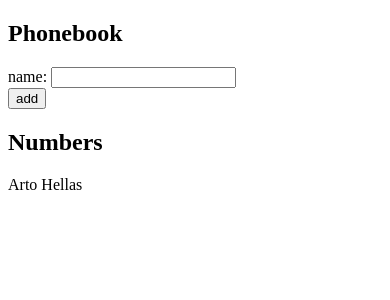
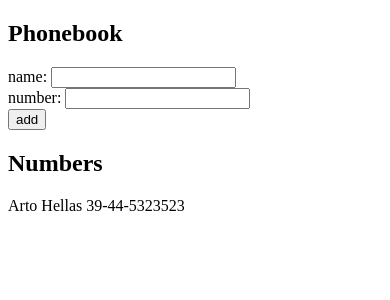
Before and after one commit to jflxx/fullstackopen, a React (Vite) app in the folder part2/phonebook/: page / in a window 390 px wide. Shown: the top 300 px of the page. Built offline with nearby package versions, Linux system fonts and the light colour scheme.

Commit message:
phonebook step 3

```diff
--- a/part2/phonebook/src/App.jsx
+++ b/part2/phonebook/src/App.jsx
@@ -2,28 +2,34 @@ import { useState } from 'react'
 
 const App = () => {
   const [persons, setPersons] = useState([
-    { name: 'Arto Hellas' }
+    {
+      name: 'Arto Hellas',
+      number: '39-44-5323523'
+    }
   ])
   const [newName, setNewName] = useState('')
-
+  const [newNumber, setNewNumber] = useState('')
 
   const handleNameChange = (event) => {
-    event.preventDefault()
     setNewName(event.target.value)
+  }
+
+  const handleNumberChange = (event) => {
+    setNewNumber(event.target.value)
   }
 
   const handleOnSubmit = (event) => {
     event.preventDefault()
 
-    const exist = persons.some(person => person.name === newName);
-
+    const exist = persons.some(person => person.name === newName || person.number === newNumber);
     if (!exist) {
       const nameObject = {
-        name: newName
+        name: newName,
+        number: newNumber
       }
-      setPersons([...persons,nameObject]);
+      setPersons([...persons, nameObject]);
       setNewName('');
-    }else{
+    } else {
       alert(`${newName} is already added to phonebook`);
     }
   }
@@ -32,17 +38,13 @@ const App = () => {
     <div>
       <h2>Phonebook</h2>
       <form>
-        <div>
-          name: <input value={newName}
-            onChange={handleNameChange} />
-        </div>
-        <div>
-          <button type="submit" onClick={handleOnSubmit}>add</button>
-        </div>
+        <div>name: <input value={newName} onChange={handleNameChange}/></div>
+        <div>number: <input value={newNumber} onChange={handleNumberChange}/></div>
+        <div><button type="submit" onClick={handleOnSubmit}>add</button></div>
       </form>
       <h2>Numbers</h2>
       {persons.map(person => {
-        return (<div key={person.name}>{person.name}<br /></div>)
+        return (<div key={person.name}>{person.name} {person.number}<br /></div>)
       })}
     </div>
   )
```
